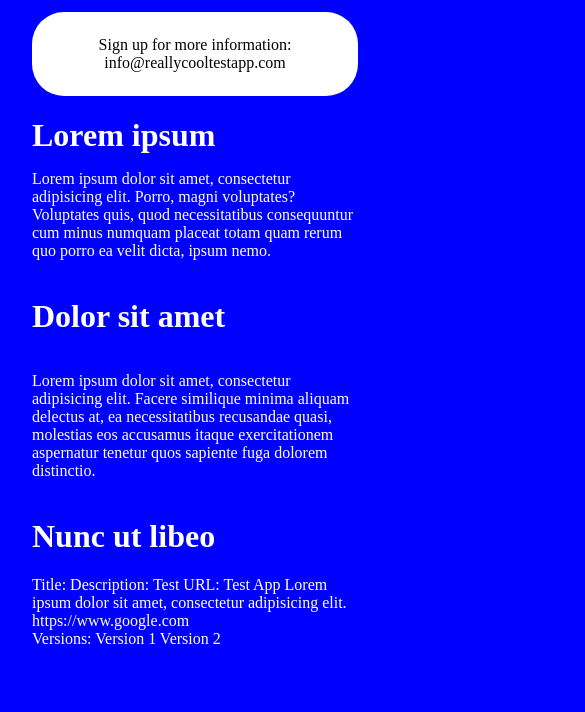
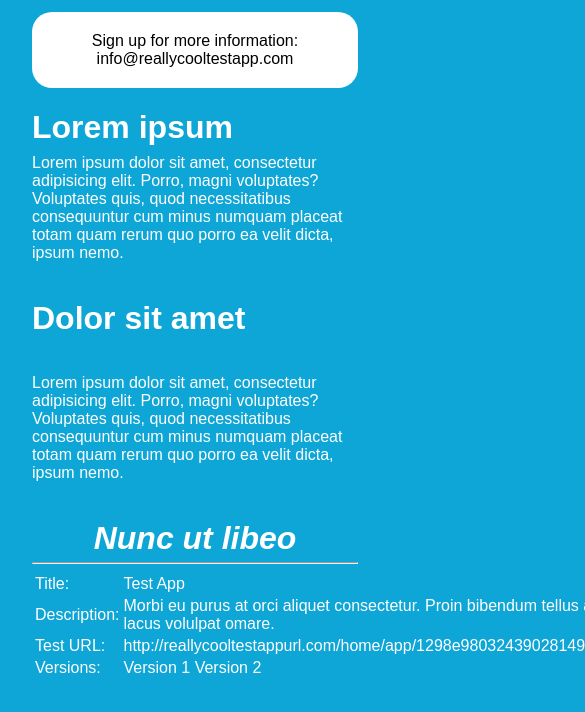
Before and after one commit to Tsardines/arc-asst, a plain HTML site: page index.html in a window 390 px wide. Shown: the part 622-1334 px from the top of the page, 585 px wide, since content can reach past the window. Before the commit the page ends 1302 px from the top, so only its background shows below. Drawn offline with Linux system fonts and the light colour scheme.

Commit message:
imported actual bckground color and fixed table

```diff
--- a/index.html
+++ b/index.html
@@ -37,35 +37,38 @@
   </div>
 
   <h1>Dolor sit amet</h1>
-  <p>Lorem ipsum dolor sit amet, consectetur adipisicing elit. Facere similique minima aliquam delectus at, ea necessitatibus recusandae quasi, molestias eos accusamus itaque exercitationem aspernatur tenetur quos sapiente fuga dolorem distinctio.</p>
+  <p>Lorem ipsum dolor sit amet, consectetur adipisicing elit. Porro, magni voluptates? Voluptates quis, quod necessitatibus consequuntur cum minus numquam placeat totam quam rerum quo porro ea velit dicta, ipsum nemo.</p>
 
   <div class="section-four-text-boxes">
     <h1>Nunc ut libeo</h1>
-    <div class="table">
+    <hr>
+    <table>
 
       <tr>
         <td>Title:</td>
-        <td>Description:</td>
-        <td>Test URL:</td>
-      </tr>
-      <tr>
         <td>Test App</td>
-        <td>Lorem ipsum dolor sit amet, consectetur adipisicing elit.</td>
-        <td>https://www.google.com</td>
       </tr>
 
-    </div>
+      <tr>
+        <td>Description:</td>
+        <td>Morbi eu purus at orci aliquet consectetur. Proin bibendum tellus at lacus volulpat omare.</td>
+      </tr>
+
+      <tr>
+        <td>Test URL:</td>
+        <td>http://reallycooltestappurl.com/home/app/1298e98032439028149dfs</td>
+      </tr>
+
+      <tr>
+         <td>Versions:</td>
+         <td>Version 1 Version 2</td>
+       </tr>
+
+    </table>
   </div>
 
   <div class="versions-bottom">
-    <div class="version-table">
-      <th>Versions:</th>
-      <th>Version 1</th>
-      <th>Version 2</th>
-    </div>
 
-    <div class="btn-ver-1"></div>
-    <div class="btn-ver-2"></div>
 
   </div>
 
--- a/styles/main.css
+++ b/styles/main.css
@@ -1,6 +1,7 @@
 body {
-  /* background-color: turquoise; */
+  background-color: #0da6d6;
   color: white;
+  font-family: Arial;
 }
 
 .btn-download {
@@ -16,7 +17,18 @@ body {
 /* ----- */
 
   .section-three-text-boxes h1 {
-    margin-bottom: 0.1em;
+    margin-bottom: -0.25em;
   }
 
 /* ----- */
+
+.section-four-text-boxes h1 { /* nunc ut libeo */
+  font-style: italic;
+  margin-bottom: -0.1em;
+  text-align: center;
+}
+
+.table {
+  padding-bottom: 2em;
+  table-layout: fixed;
+}
--- a/styles/query.css
+++ b/styles/query.css
@@ -32,13 +32,15 @@
 */
 
 @media (min-width: 320px) and (max-width: 480px) {
- body { background-color: blue; display: flex; flex-direction: column; justify-content: center; margin: 2em; }
+ body { display: flex; flex-direction: column; justify-content: center; margin: 2em; }
 
   .logo { padding-bottom: 1.75em; vertical-align: middle; }
 
-  .signup { background-color: white; color: black; border-radius: 2em; padding: 0.5em; text-align: center; }
+  .signup { background-color: white; color: black; border-radius: 1.25em; padding: 0.25em; text-align: center; }
 
   .btn-download {   margin: 0.5em 0 0.5em 6.5em; padding: 0.25em; }
+
+  /* .table td { text-align: left; width: 100%; } */
 
   /* ----- */
 
```
